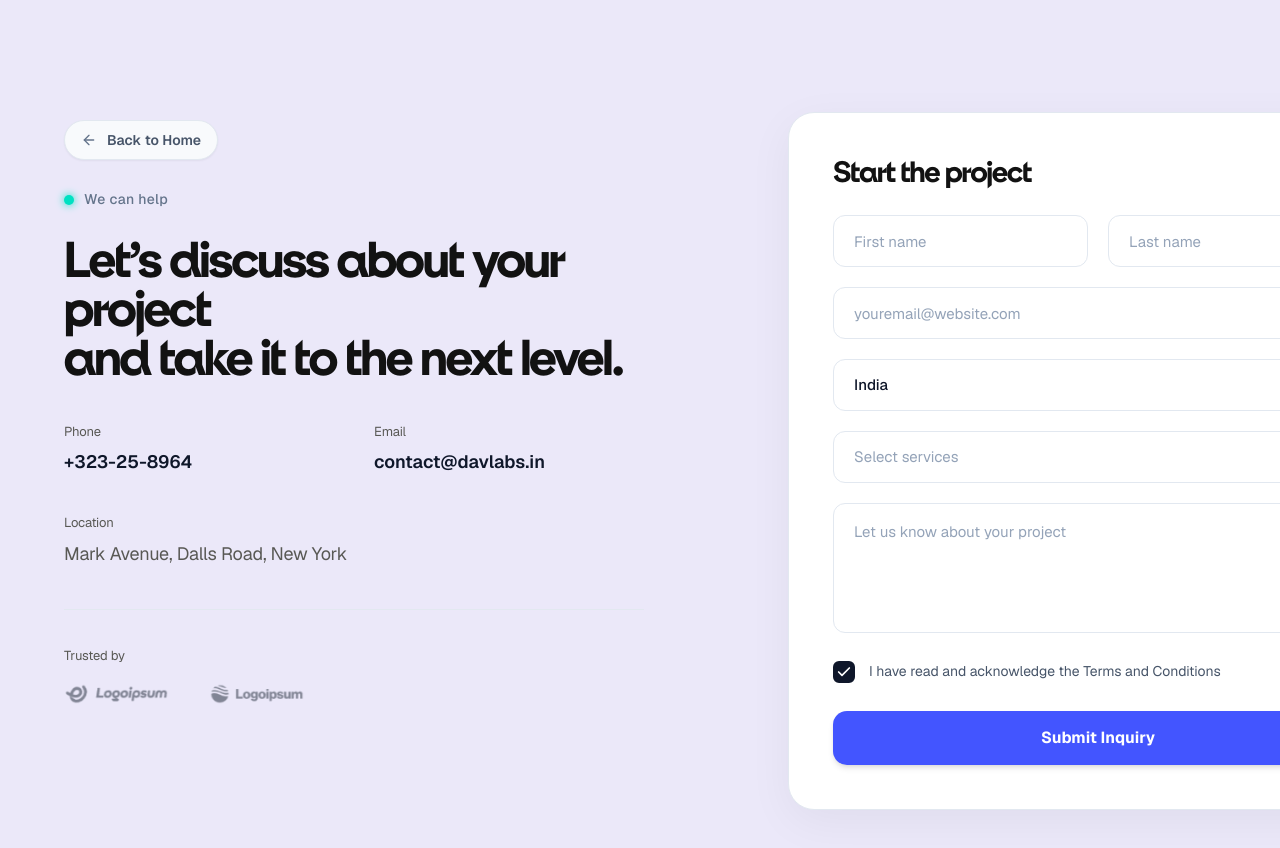
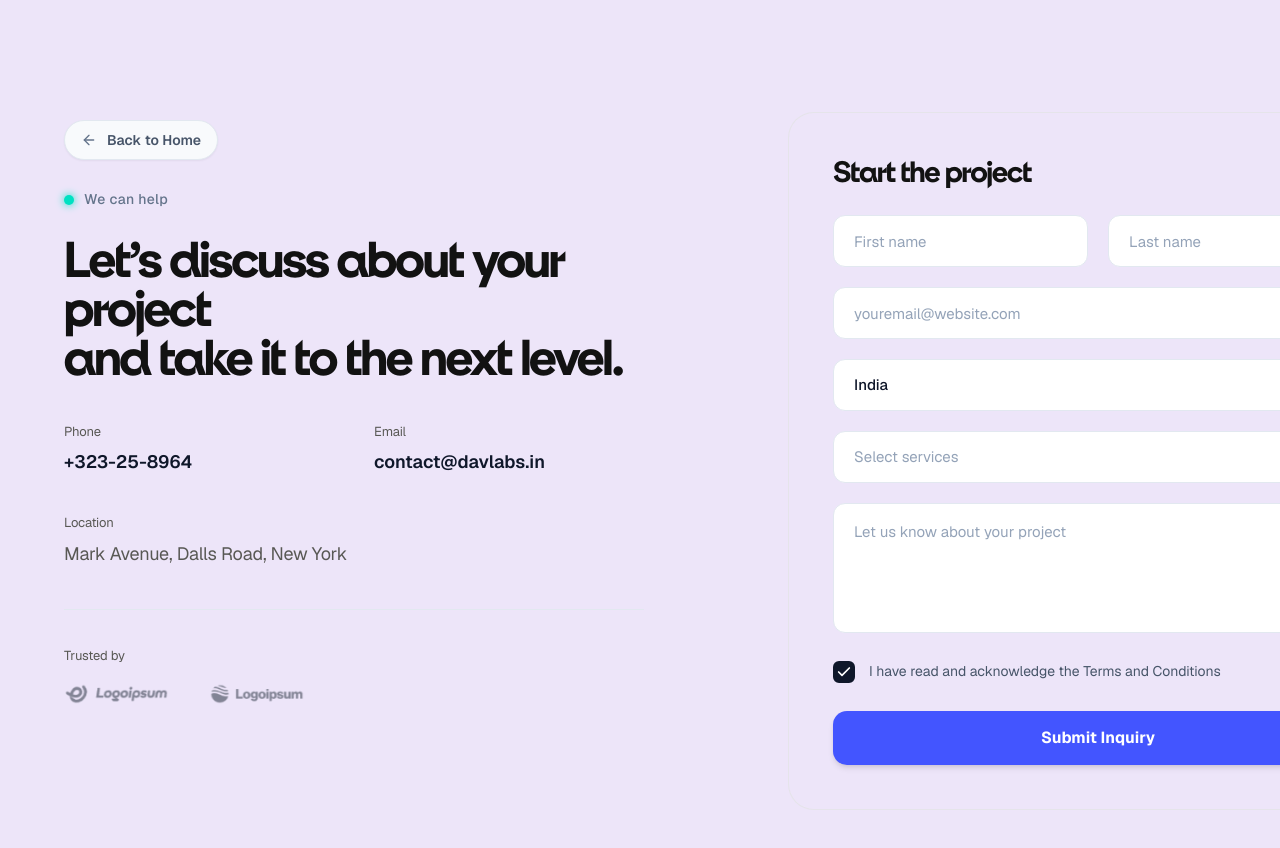
Before and after one commit to AlokMahapatra26/davxsparsh, a Next.js app: page /contact in a window 1280 px wide. Shown: the top 848 px of the page. Built offline with nearby package versions, Linux system fonts and the light colour scheme.

Commit message:
style: remove contact form card shadow and apply background #ede5f9

```diff
--- a/src/components/ui/contact-01-utils/contact-form.tsx
+++ b/src/components/ui/contact-01-utils/contact-form.tsx
@@ -92,7 +92,7 @@ export default function ContactForm({
   };
 
   return (
-    <div className="w-full max-w-[620px] bg-white rounded-[26px] border border-[#e2e8f0] p-8 sm:p-10 md:p-11 shadow-[0_12px_45px_rgba(0,0,0,0.05)]">
+    <div className="w-full max-w-[620px] bg-[#ede5f9] rounded-[26px] border border-zinc-200/80 p-8 sm:p-10 md:p-11 shadow-none">
       {/* Card Title */}
       <h2 className="text-[24px] sm:text-[28px] font-bold text-[#0f172a] tracking-tight mb-7">
         Start the project
--- a/src/components/ui/contact-01.tsx
+++ b/src/components/ui/contact-01.tsx
@@ -80,7 +80,7 @@ const Contact = () => {
   }, [selectedServices]);
 
   return (
-    <section className="relative w-full min-h-screen bg-[#ebe8f9] flex items-center justify-center py-16 sm:py-20 md:py-28 px-6 sm:px-10 lg:px-16 selection:bg-[#4355ff]/10">
+    <section className="relative w-full min-h-screen bg-[#ede5f9] flex items-center justify-center py-16 sm:py-20 md:py-28 px-6 sm:px-10 lg:px-16 selection:bg-[#4355ff]/10">
       <div className="w-full max-w-[1360px] mx-auto">
         <div className="flex flex-col lg:flex-row items-start justify-between gap-12 lg:gap-16">
           {/* Left Column: Headline, Details, Trusted By */}
```
